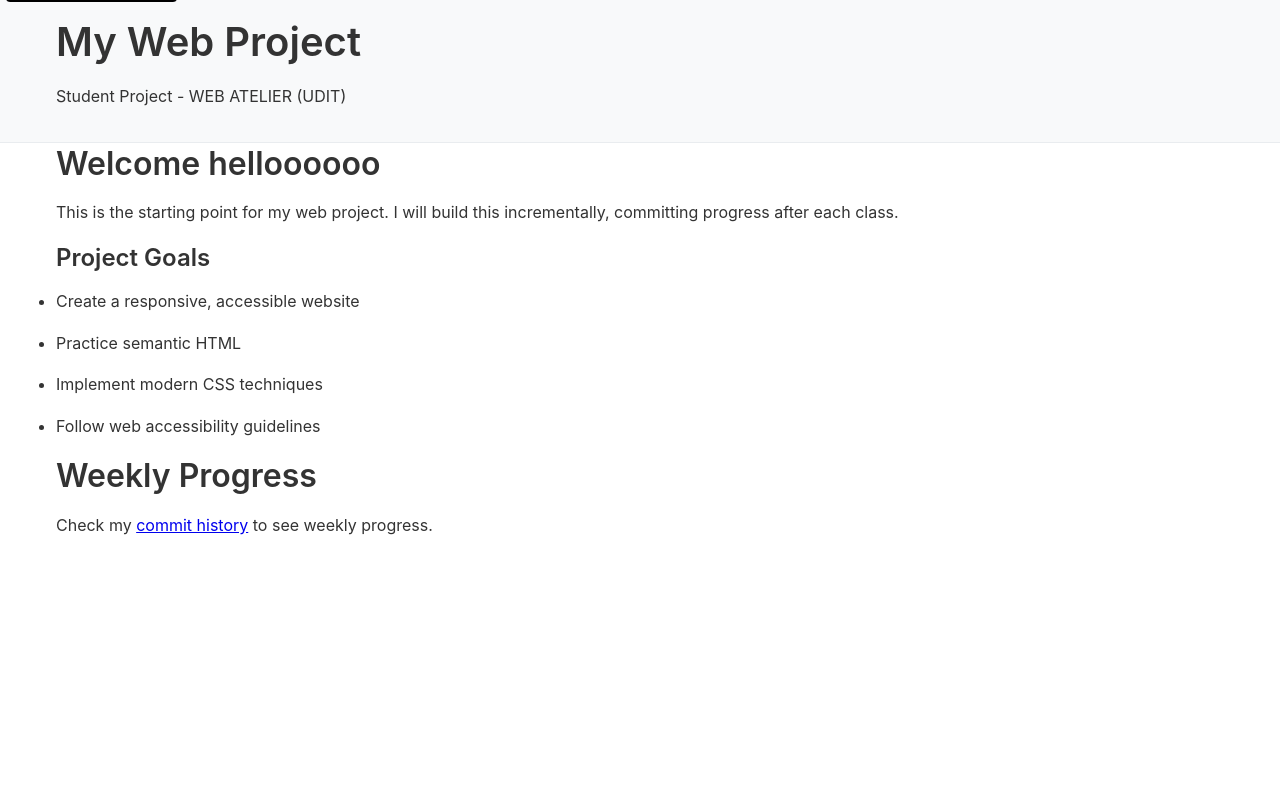
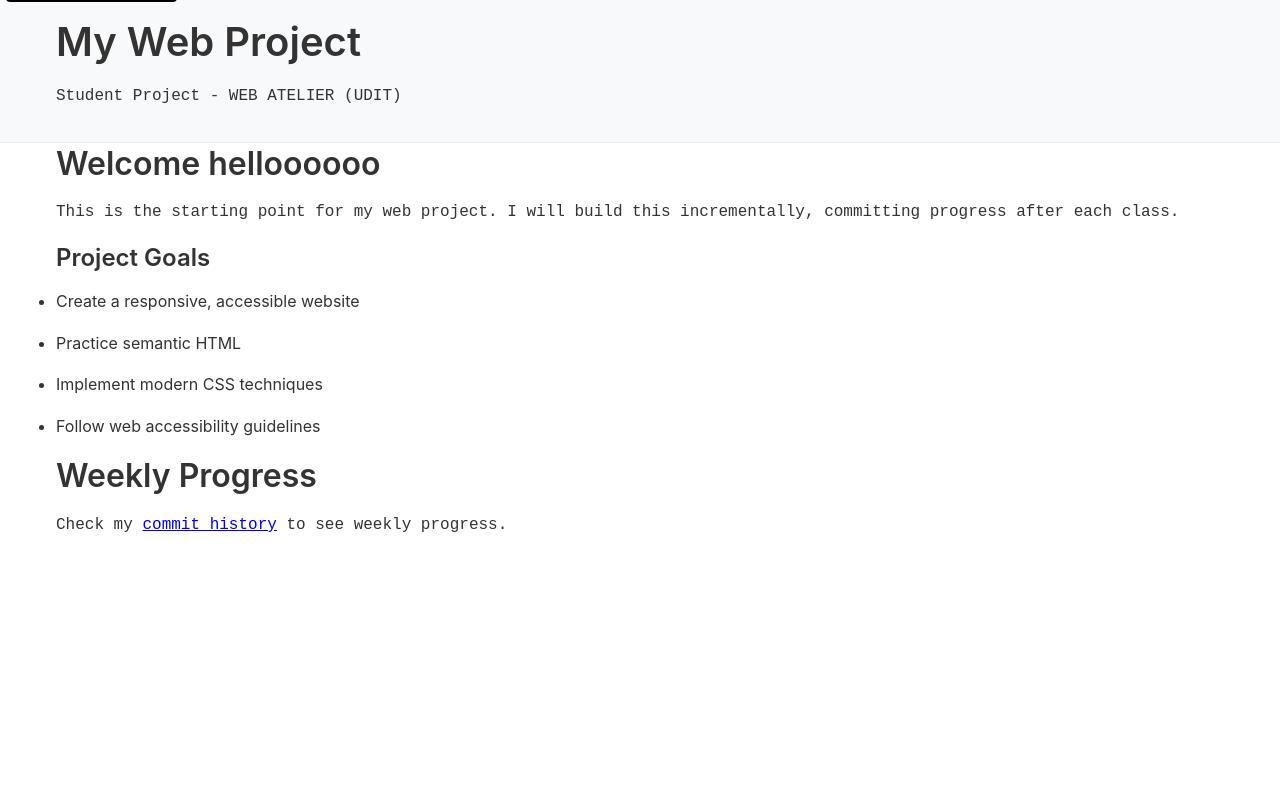
Before and after one commit to laurafonsecadesign/advanced-web-design, a website: page index.html in a window 1280 px wide. Shown: the top 800 px of the page. Drawn offline with Linux system fonts and the light colour scheme.

Commit message:
font exercise

```diff
--- a/assets/css/style.css
+++ b/assets/css/style.css
@@ -14,7 +14,8 @@ html {
 }
 
 body {
-	font-family: -apple-system, BlinkMacSystemFont, 'Segoe UI', Roboto, Oxygen, Ubuntu, Cantarell, sans-serif;
+  font-family: -apple-system, BlinkMacSystemFont, "Segoe UI", Roboto, Oxygen,
+    Ubuntu, Cantarell, sans-serif;
   color: #333;
   background-color: #fff;
   margin: 0;
@@ -140,3 +141,7 @@ select:focus {
 .skip-link:focus {
   top: 6px;
 }
+
+p {
+  font-family: "OCR-A", monospace;
+}
--- /dev/null
+++ b/assets/css/types.css
@@ -0,0 +1,6 @@
+@font-face {
+  font-family: "OCR-A";
+  src: url("../fonts/OCRA.woff2") format("woff2");
+  font-weight: normal;
+  font-style: normal;
+}
--- /dev/null
+++ b/index.css
@@ -0,0 +1,3 @@
+@import url(types.css);
+@import url(styles.css);
+@import url(types.css);
```
Also changed, not shown: assets/fonts/OCRA.woff2 (added). Lines whose indentation alone changed are shown as unchanged.
